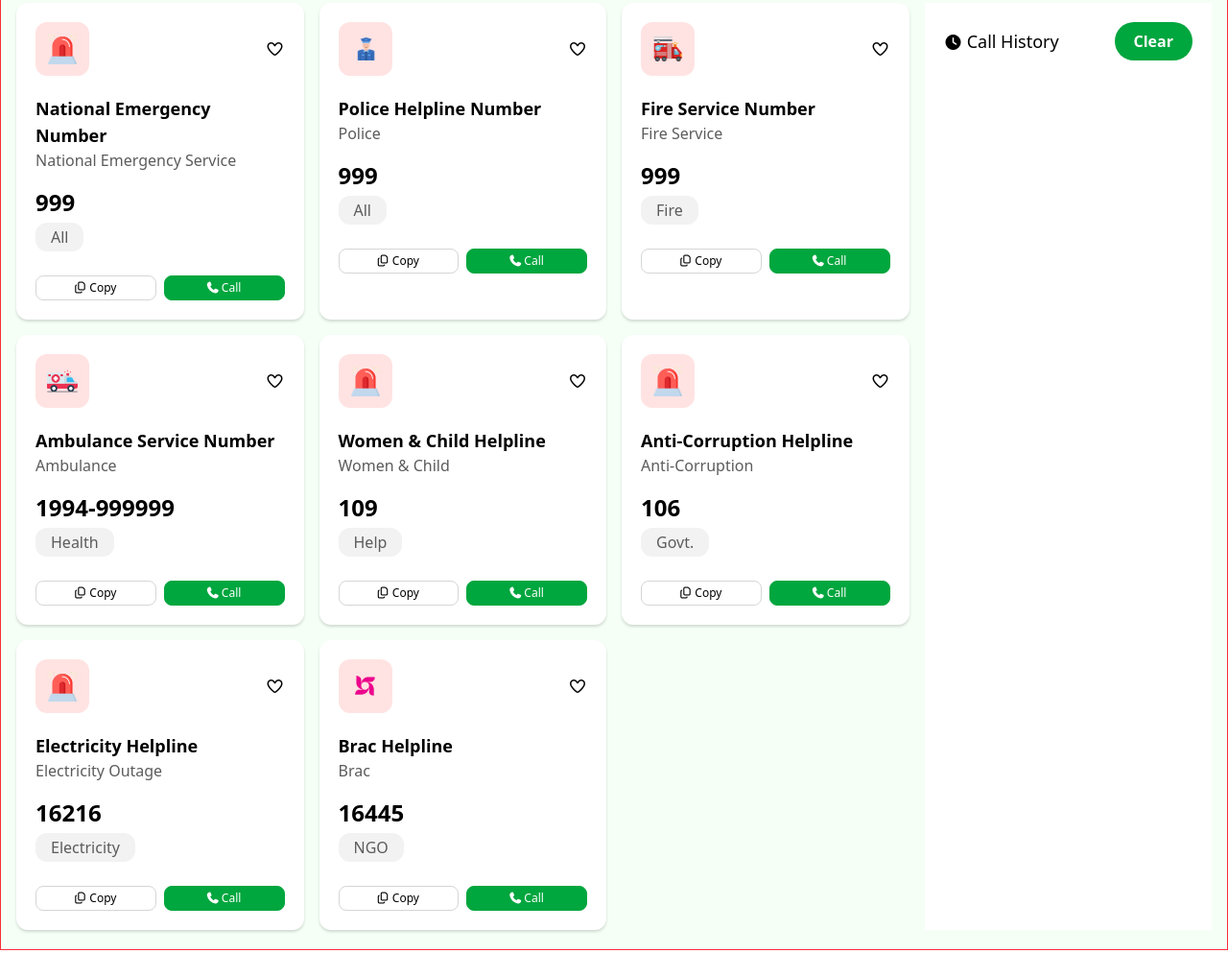
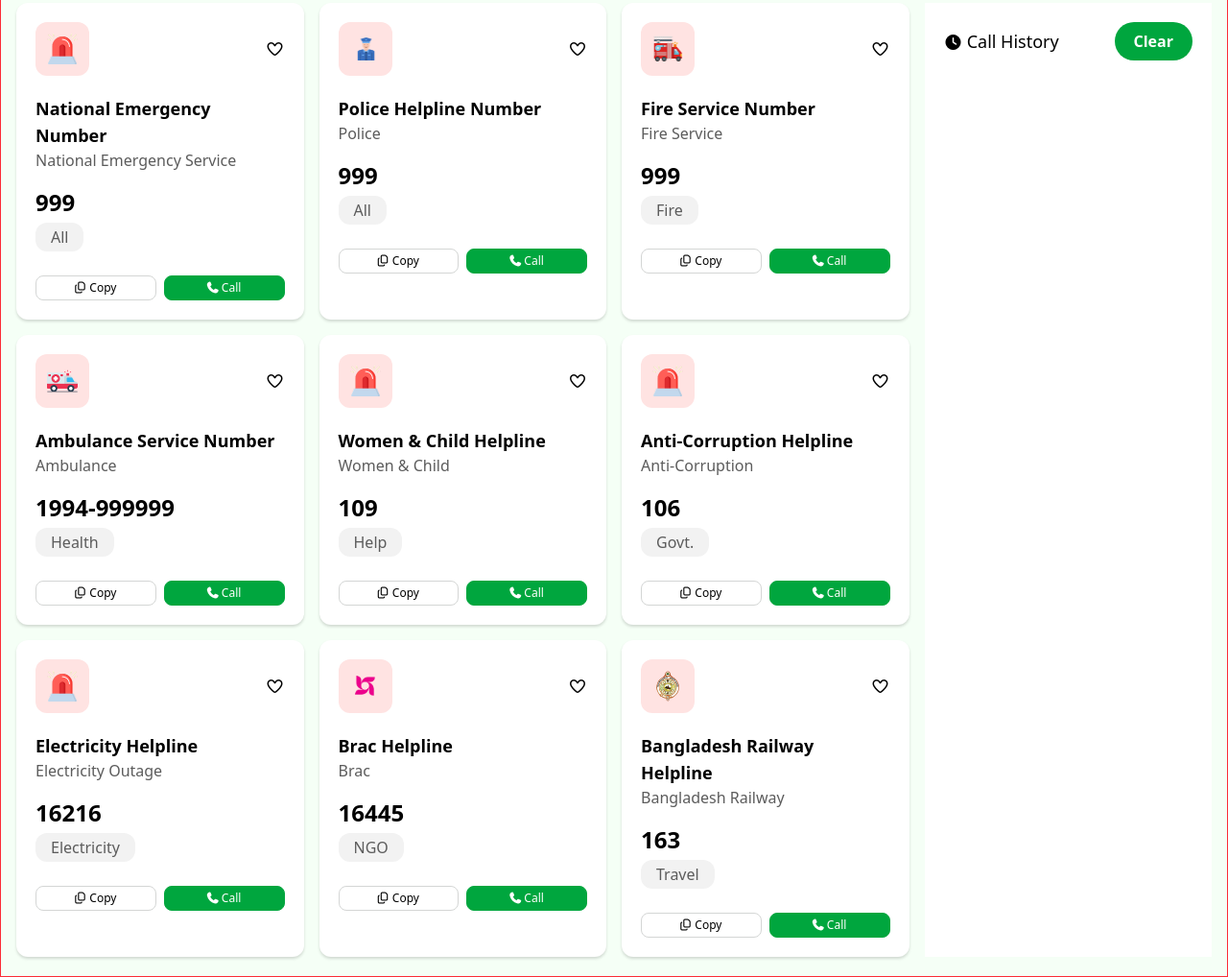
Before and after one commit to web-developer-mehede/National-Emergency-Services, a plain HTML site: page index.html in a window 1280 px wide. Shown: the part 376-1394 px from the top of the page at 96% size. Before the commit the page ends 1366 px from the top, so only its background shows below. Drawn offline with nearby package versions, Linux system fonts and the light colour scheme.

Commit message:
railway section added

```diff
--- a/index.html
+++ b/index.html
@@ -235,7 +235,28 @@
                         </div>
                     </div>
                     <!-- bangladesh railway -->
-
+                    <div class="p-3 sm:p-5 rounded-xl shadow-[0px_2px_3px_0px_rgba(0,0,0,0.15)] bg-white min-h-[254px]">
+                        <div class="flex justify-between">
+                            <div class="w-14 h-14 p-3 bg-[#ffe3e2] rounded-xl">
+                                <img src="./assets/Bangladesh-Railway.png" alt="Bangladesh-Railway">
+                            </div>
+                            <button class="heartIcon">
+                                <i class="fa-regular fa-heart"></i>
+                            </button>
+                        </div>
+                        <h3 class="mt-5 font-bold text-sm sm:text-lg">Bangladesh Railway Helpline</h3>
+                        <p class="text-[#5c5c5c] text-xs sm:text-base">Bangladesh Railway</p>
+                        <h1 class="mt-4 mb-2 font-bold text-base sm:text-2xl">163</h1>
+                        <span class="px-4 py-1 text-[#5c5c5c] bg-[#f2f2f2] rounded-xl text-xs sm:text-base">Travel</span>
+                        <div class="flex justify-center items-center gap-2 mt-7">
+                            <button class="border-1 border-[#d4d6d5] w-1/2 py-1 rounded-lg text-xs hover:bg-red-100 copyBtn">
+                                <i class="fa-regular fa-copy pr-2"></i>Copy
+                            </button>
+                            <button class="border-1 border-[#00a63e] w-1/2 bg-[#00a63e] hover:bg-green-400 py-1 text-white rounded-lg text-xs btn">
+                                <i class="fa-solid fa-phone pr-2"></i>Call
+                            </button>
+                        </div>
+                    </div>
                 </div>
             </div>
             <div class="col-span-1 bg-white" id="callHistorySection">
```
